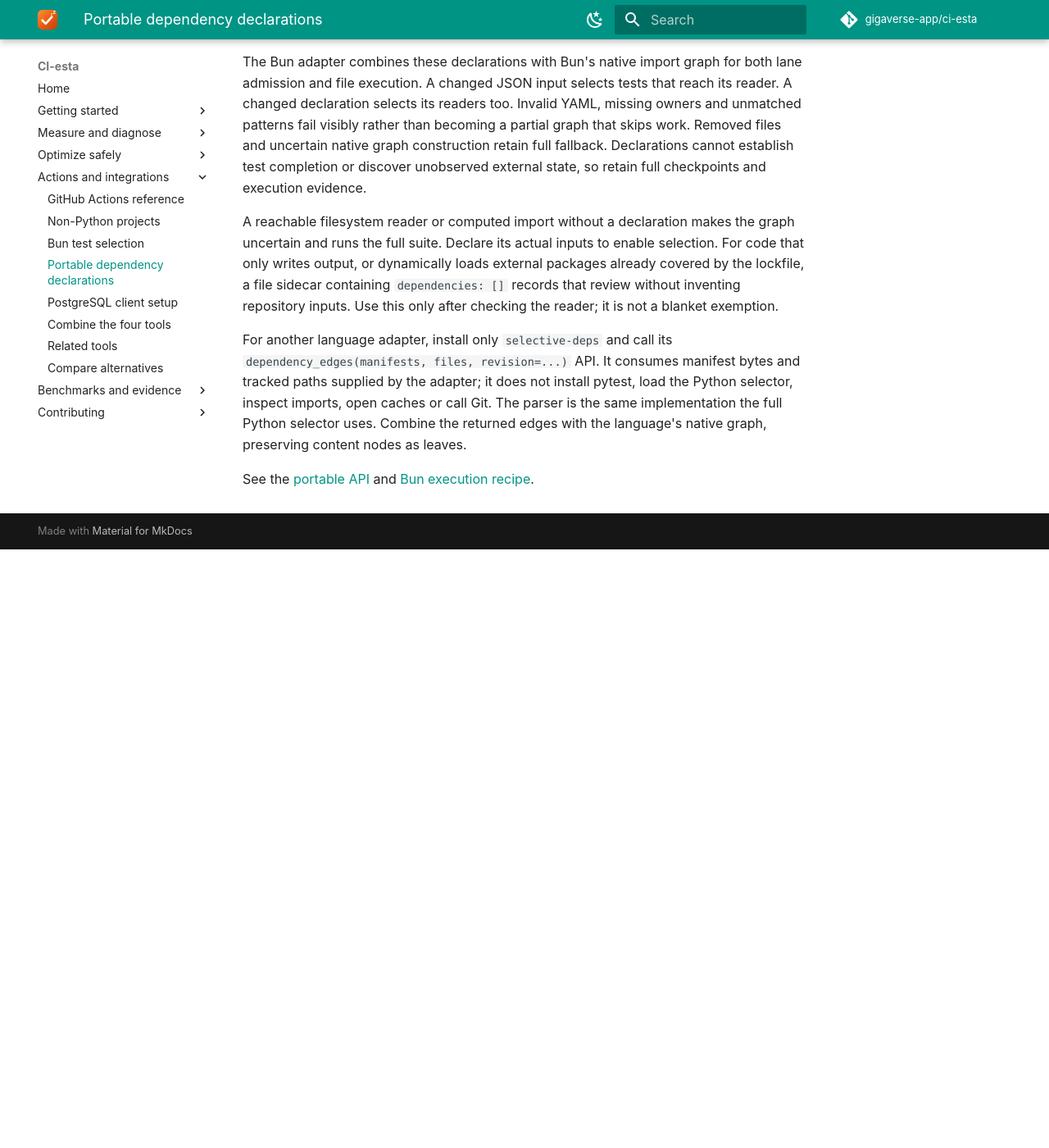
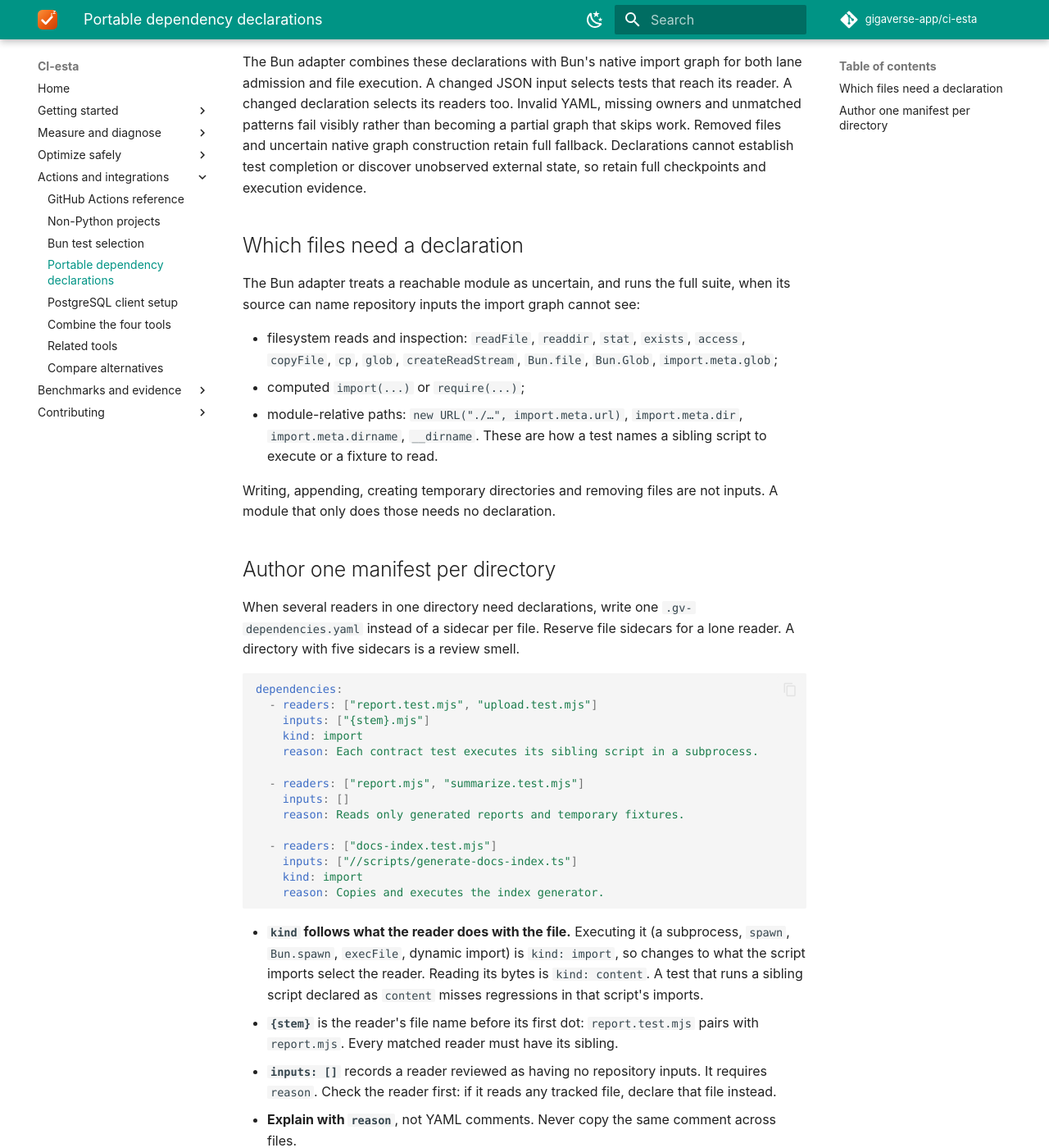
Before and after one commit to gigaverse-app/ci-esta, an MkDocs documentation site: the page built from docs/dependency-declarations.md, in a window 1280 px wide and 1400 px high, scrolled down 730 px. Shown: the whole window at 82% size. Built offline with MkDocs 1.6.1 and Material for MkDocs 9.7.7, drawn with Linux system fonts in a browser that asks for light colours; comment, search, counter and statistics services are not loaded; some of the changed text lies outside the part shown.

Commit message:
fix(bun): require declarations only for reads and module-relative paths
The Bun adapter flagged any module that imported `node:fs`, so write-only
scripts and tests that only create temporary fixtures needed an empty
`dependencies: []` sidecar each. It also missed tests that execute a sibling
script by module-relative path without reading files, leaving that edge
undeclared.

The detector now matches filesystem reads and inspection, computed imports and
module-relative paths (`new URL("./x", import.meta.url)`, `import.meta.dir`,
`__dirname`). The declaration guide becomes the single place for authoring
rules: one directory manifest per directory, `kind: import` for executed
scripts, `{stem}` sibling pairs, reviewed readers with `inputs: []`, and
`reason` instead of copied comments.

Co-Authored-By: Claude Opus 5.5 <noreply@anthropic.com>

````diff
--- a/docs/dependency-declarations.md
+++ b/docs/dependency-declarations.md
@@ -38,12 +38,63 @@ graph that skips work. Removed files and uncertain native graph construction
 retain full fallback. Declarations cannot establish test completion or discover
 unobserved external state, so retain full checkpoints and execution evidence.
 
-A reachable filesystem reader or computed import without a declaration makes
-the graph uncertain and runs the full suite. Declare its actual inputs to enable
-selection. For code that only writes output, or dynamically loads external
-packages already covered by the lockfile, a file sidecar containing
-`dependencies: []` records that review without inventing repository inputs.
-Use this only after checking the reader; it is not a blanket exemption.
+## Which files need a declaration
+
+The Bun adapter treats a reachable module as uncertain, and runs the full suite,
+when its source can name repository inputs the import graph cannot see:
+
+- filesystem reads and inspection: `readFile`, `readdir`, `stat`, `exists`,
+  `access`, `copyFile`, `cp`, `glob`, `createReadStream`, `Bun.file`, `Bun.Glob`,
+  `import.meta.glob`;
+- computed `import(...)` or `require(...)`;
+- module-relative paths: `new URL("./…", import.meta.url)`, `import.meta.dir`,
+  `import.meta.dirname`, `__dirname`. These are how a test names a sibling script
+  to execute or a fixture to read.
+
+Writing, appending, creating temporary directories and removing files are not
+inputs. A module that only does those needs no declaration.
+
+## Author one manifest per directory
+
+When several readers in one directory need declarations, write one
+`.gv-dependencies.yaml` instead of a sidecar per file. Reserve file sidecars for
+a lone reader. A directory with five sidecars is a review smell.
+
+```yaml
+dependencies:
+  - readers: ["report.test.mjs", "upload.test.mjs"]
+    inputs: ["{stem}.mjs"]
+    kind: import
+    reason: Each contract test executes its sibling script in a subprocess.
+
+  - readers: ["report.mjs", "summarize.test.mjs"]
+    inputs: []
+    reason: Reads only generated reports and temporary fixtures.
+
+  - readers: ["docs-index.test.mjs"]
+    inputs: ["//scripts/generate-docs-index.ts"]
+    kind: import
+    reason: Copies and executes the index generator.
+```
+
+- **`kind` follows what the reader does with the file.** Executing it (a
+  subprocess, `spawn`, `Bun.spawn`, `execFile`, dynamic import) is `kind: import`,
+  so changes to what the script imports select the reader. Reading its bytes is
+  `kind: content`. A test that runs a sibling script declared as `content`
+  misses regressions in that script's imports.
+- **`{stem}`** is the reader's file name before its first dot: `report.test.mjs`
+  pairs with `report.mjs`. Every matched reader must have its sibling.
+- **`inputs: []`** records a reader reviewed as having no repository inputs. It
+  requires `reason`. Check the reader first: if it reads any tracked file, declare
+  that file instead.
+- **Explain with `reason`**, not YAML comments. Never copy the same comment across
+  files.
+- **Keep inputs as narrow as the reader.** `//**/*.md` or a whole application tree
+  is correct only when the reader really scans all of it; otherwise name the
+  directory or files it reads.
+
+`{stem}` and `inputs: []` need `selective-deps` 1.8.0 or later. With older
+releases, a file sidecar containing `dependencies: []` records the same review.
 
 For another language adapter, install only `selective-deps` and
 call its `dependency_edges(manifests, files, revision=...)` API. It consumes manifest
````
Also changed, not shown: docs/bun-test-selection.md (+5 -3 lines), skills/ci-esta/SKILL.md (+5 -1 lines), 2 other files.
